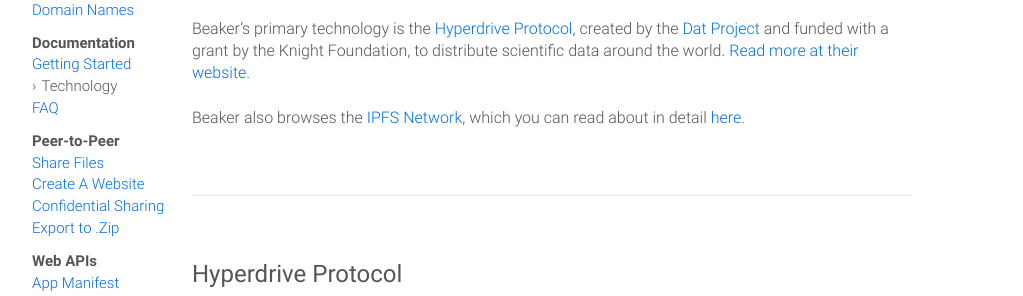
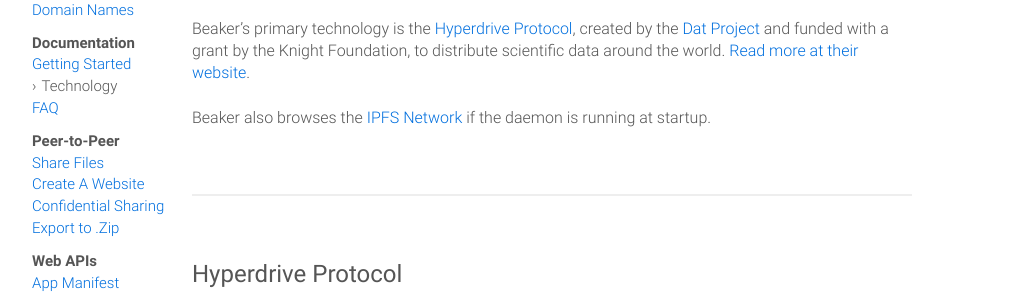
Before and after one commit to beakerbrowser/beakerbrowser.com, a Jekyll site: the page built from _docs/technology.md, in a window 1280 px wide. Shown: the part 147-443 px from the top of the page, without its empty margins (128-1151 px from the left). Built offline with Jekyll 4.4.1, drawn with Linux system fonts in a browser that asks for light colours.

Commit message:
update ipfs doc

```diff
--- a/_docs/technology.md
+++ b/_docs/technology.md
@@ -7,7 +7,7 @@
 Beaker's primary technology is the [Hyperdrive Protocol](https://github.com/datproject/docs/blob/master/docs/hyperdrive_spec.md), created by the [Dat Project](http://dat-data.com) and funded with a grant by the Knight Foundation, to distribute scientific data around the world.
 [Read more at their website](http://dat-data.com).
 
-Beaker also browses the [IPFS Network](https://ipfs.io), which you can read about in detail [here](https://github.com/ipfs/specs/tree/master/architecture).
+Beaker also browses the [IPFS Network](https://ipfs.io) if the daemon is running at startup.
 
 <hr>
 
```
